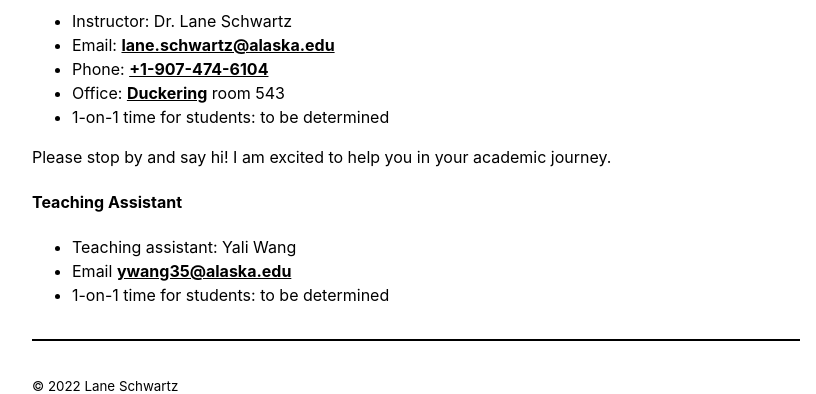
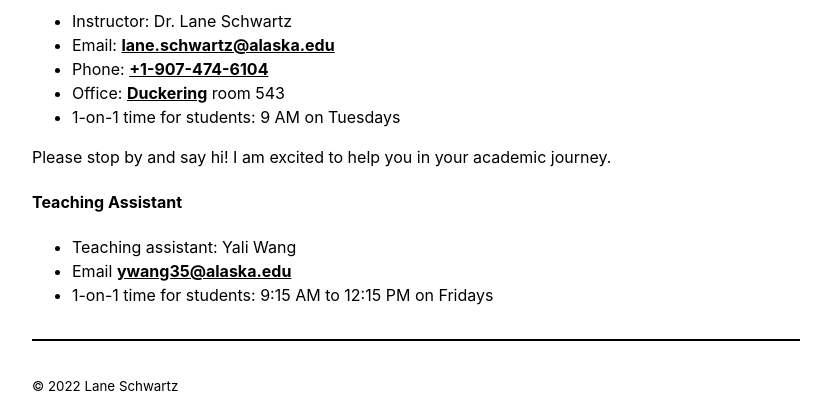
Before and after one commit to 2023-Spring-UAF-CS202/2023-Spring-UAF-CS202.github.io, a Jekyll site: the page built from course/logistics.md, in a window 1280 px wide. Shown: the part 460-854 px from the top of the page, without its empty margins (224-1040 px from the left). Built offline with Jekyll 4.4.1, drawn with Linux system fonts in a browser that asks for light colours; our own code applies the rules of GitHub Pages for plain Markdown files.

Commit message:
Complete print-ready syllabus

```diff
--- a/course/logistics.md
+++ b/course/logistics.md
@@ -11,7 +11,7 @@
 * Email: [lane.schwartz@alaska.edu](mailto:lane.schwartz@alaska.edu)
 * Phone: [+1-907-474-6104](tel:+1-907-474-6104)
 * Office: [Duckering](https://uaf.edu/campusmap/for-visitors/buildings/duckering.php) room 543
-* 1-on-1 time for students: to be determined
+* 1-on-1 time for students: 9 AM on Tuesdays
 
 Please stop by and say hi! I am excited to help you in your academic journey.
 
@@ -20,4 +20,4 @@ Please stop by and say hi! I am excited to help you in your academic journey.
 
 * Teaching assistant: Yali Wang
 * Email [ywang35@alaska.edu](mailto:ywang35@alaska.edu)
-* 1-on-1 time for students: to be determined
+* 1-on-1 time for students: 9:15 AM to 12:15 PM on Fridays
```
